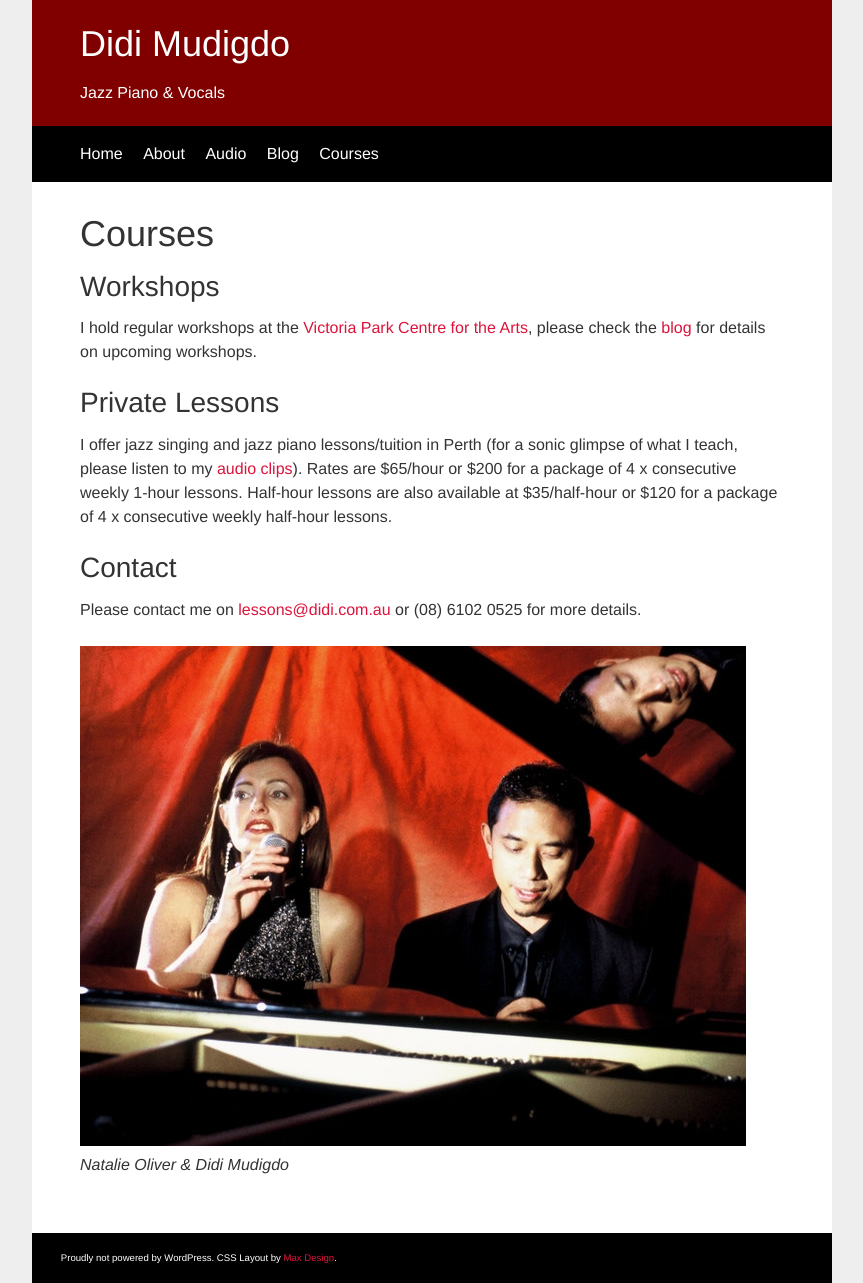
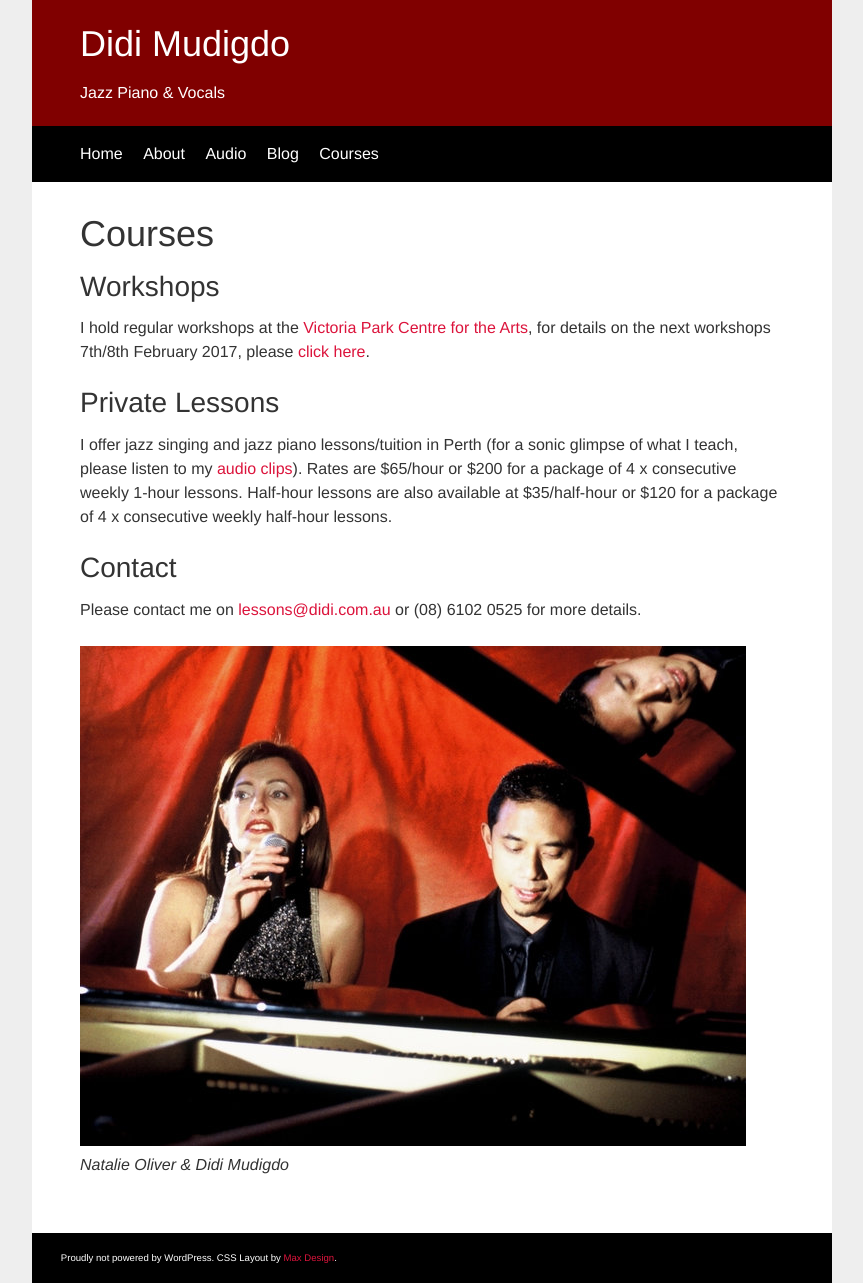
Before and after one commit to didijazz/didijazz.github.io, a Jekyll site: the page built from courses/index.html, in a window 1280 px wide. Shown: the whole page, without its empty margins (208-1071 px from the left). Built offline with Jekyll 4.4.1, drawn with Linux system fonts in a browser that asks for light colours.

Commit message:
reworded courses page

```diff
--- a/courses/index.html
+++ b/courses/index.html
@@ -8,7 +8,7 @@ description: Didi Mudigdo offers jazz singing and jazz piano lessons/tuition in
 
 <h2>Workshops</h2>
 
-<p>I hold regular workshops at the <a href="http://vicparkarts.org.au">Victoria Park Centre for the Arts</a>, please check the <a href="/blog/index.html">blog</a> for details on upcoming workshops.</p>
+<p>I hold regular workshops at the <a href="http://vicparkarts.org.au">Victoria Park Centre for the Arts</a>, for details on the next workshops 7th/8th February 2017, please <a href="/blog/2017/01/25/february-jazz-singing-workshops">click here</a>.</p>
 
 <h2>Private Lessons</h2>
 
```
